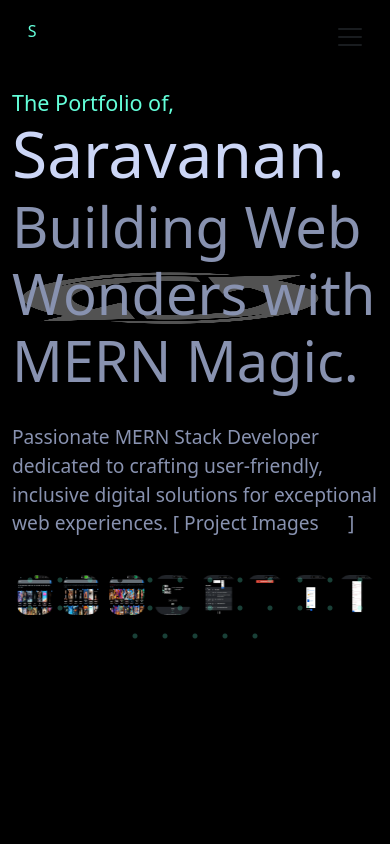
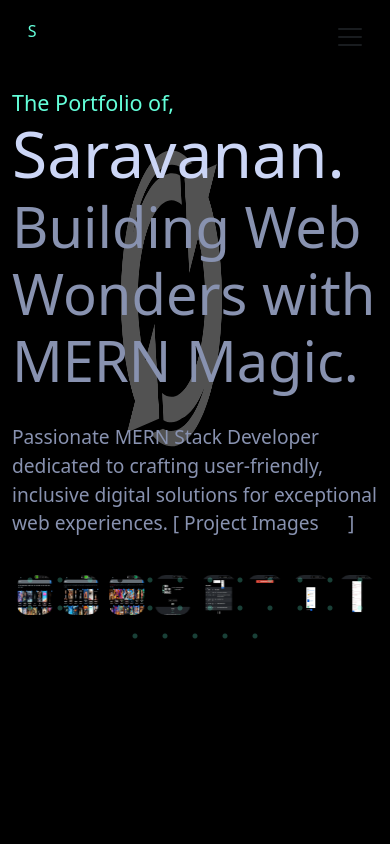
Before and after one commit to saravanan-22/AJ_REACT_PORTFOLIO, a React (Create React App) app: page /Home in a window 390 px wide. Shown: the top 844 px of the page. Built offline with nearby package versions, Linux system fonts and the light colour scheme; some icons are missing.

Commit message:
update_spinner

```diff
--- a/src/Components/Home/home.css
+++ b/src/Components/Home/home.css
@@ -363,7 +363,7 @@
     z-index: -1;
     color: rgb(82, 82, 82);
     perspective: 1000px;
-    transform: rotateX(90deg);
+    transform: rotateY(70deg);
     animation: iconRotate 5s linear forwards infinite 0s;
   }
 
@@ -373,10 +373,10 @@
 
   @keyframes iconRotate {
     0% {
-      transform: rotateX(80deg) rotate(0);
+      transform: rotateY(70deg) rotate(0);
     }
     100% {
-      transform: rotateX(80deg) rotate(-360deg);
+      transform: rotateY(70deg) rotate(-360deg);
     }
   }
 }
```
